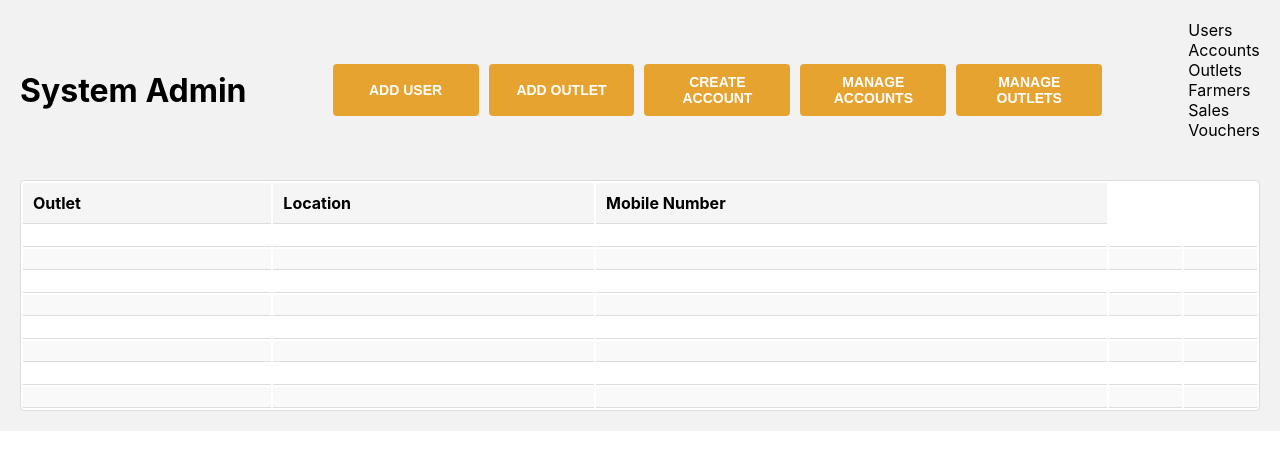
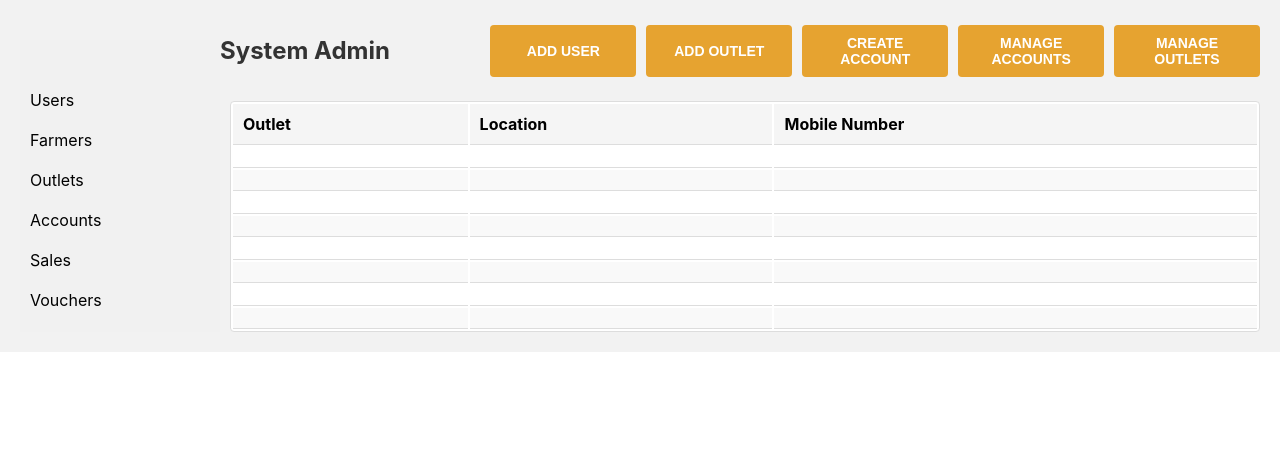
Before and after one commit to BenKungu/cotco_web_app-Front-end, a React (Create React App) app: page /dashboard in a window 1280 px wide. Shown: the top 470 px of the page. Built offline with nearby package versions, Linux system fonts and the light colour scheme.

Commit message:
Modified the dashboard ui

```diff
--- a/src/CotcoOffice.css
+++ b/src/CotcoOffice.css
@@ -1,8 +1,15 @@
 /* DashboardPage.css */
 
 .cotco-container {
+  display: flex;
   padding: 20px;
   background-color: #f2f2f2;
+}
+
+.dashboard-content {
+  flex: 1;
+  display: flex;
+  flex-direction: column;
 }
 
 .cotco-header {
@@ -17,11 +24,9 @@
   font-weight: bold;
   color: #333;
 }
-
-/*.header-buttons .clicked {
-    background-color: #1976d2;
-  }
-  */
+.table-wrapper {
+  margin-left: 10px;
+}
 
 .header-buttons {
   display: flex;
@@ -72,3 +77,32 @@
 .cotco-table tbody tr:hover {
   background-color: #f0f0f0;
 }
+.side-navigation {
+  background-color: #f1f1f1;
+  width: 200px;
+  margin-top: 20px;
+  padding-top: 10px;
+  order: -1;
+}
+
+.side-navigation ul {
+  list-style-type: none;
+  padding: 0;
+  margin: 0;
+}
+
+.side-navigation ul li {
+  padding: 10px;
+  cursor: pointer;
+}
+
+.side-navigation ul li:hover {
+  background-color: #ddd;
+}
+.dashboard-content {
+  display: flex;
+  flex: 1;
+}
+.dashboard-content .table-wrapper {
+  flex: 1;
+}
--- a/src/CotcoOffice.js
+++ b/src/CotcoOffice.js
@@ -1,24 +1,28 @@
 import React from "react";
-import "./CotcoOffice.css"; // Import the CSS file for styling
+import "./CotcoOffice.css";
+import CotcoSideNav from "./CotcoSideNav";
 
 const CotcoOffice = () => {
   return (
     <div className="cotco-container">
+      <div className="dashboard-content">
         <div className="cotco-header">
-        <h1>Cotco Office</h1>
+          <h1 className="header-title">Cotco Office</h1>
           <div className="header-buttons">
             <button>Create Farmer</button>
             <button>Create Sales</button>
             <button>Create Voucher</button>
+            <button>Upload file</button>
           </div>
         </div>
+        <div className="table-wrapper"></div>
         <table className="cotco-table">
           <thead>
             <tr>
               <th>Farmer</th>
               <th>Phone</th>
-            <th>Sales</th>
-            <th>Vouchers</th>
+              <th>Sale</th>
+              <th>Voucher</th>
               <th>Location</th>
             </tr>
           </thead>
@@ -82,6 +86,11 @@ const CotcoOffice = () => {
           </tbody>
         </table>
       </div>
+
+      <div className="side-navigation">
+        <CotcoSideNav />
+      </div>
+    </div>
   );
 };
 
--- /dev/null
+++ b/src/CotcoSideNav.js
@@ -0,0 +1,15 @@
+import React from "react";
+
+const CotcoSideNav = () => {
+  return (
+    <div className="side-navigation">
+      <ul>
+        <li>Farmers</li>
+        <li>Sales</li>
+        <li>Vouchers</li>
+      </ul>
+    </div>
+  );
+};
+
+export default CotcoSideNav;
--- a/src/DashboardPage.css
+++ b/src/DashboardPage.css
@@ -1,8 +1,15 @@
 /* DashboardPage.css */
 
 .dashboard-container {
+  display: flex;
   padding: 20px;
   background-color: #f2f2f2;
+}
+
+.dashboard-content {
+  flex: 1;
+  display: flex;
+  flex-direction: column;
 }
 
 .dashboard-header {
@@ -18,21 +25,12 @@
   color: #333;
 }
 
-/*.header-buttons .clicked {
-  background-color: #1976d2;
+.table-wrapper {
+  margin-left: 10px;
 }
-*/
 
 .header-buttons {
   display: flex;
-}
-
-.side-bar {
-  margin-left: 10px;
-  display: grid;
-  justify-content: space-between;
-  align-items: left;
-  margin-bottom: 20px;
 }
 
 .header-buttons button {
@@ -80,3 +78,35 @@
 .dashboard-table tbody tr:hover {
   background-color: #f0f0f0;
 }
+
+.side-navigation {
+  background-color: #f1f1f1;
+  width: 200px;
+  margin-top: 20px;
+  padding-top: 10px;
+  order: -1;
+}
+
+.side-navigation ul {
+  list-style-type: none;
+  padding: 0;
+  margin: 0;
+}
+
+.side-navigation ul li {
+  padding: 10px;
+  cursor: pointer;
+}
+
+.side-navigation ul li:hover {
+  background-color: #ddd;
+}
+
+.dashboard-content {
+  display: flex;
+  flex: 1;
+}
+
+.dashboard-content .table-wrapper {
+  flex: 1;
+}
--- a/src/DashboardPage.js
+++ b/src/DashboardPage.js
@@ -1,11 +1,13 @@
 import React from "react";
-import "./DashboardPage.css"; // Import the CSS file for styling
+import "./DashboardPage.css";
+import SideNavigation from "./SideNavigation";
 
 const DashboardPage = () => {
   return (
     <div className="dashboard-container">
+      <div className="dashboard-content">
         <div className="dashboard-header">
-        <h1>System Admin</h1>
+          <h1 className="header-title">System Admin</h1>
           <div className="header-buttons">
             <button>Add User</button>
             <button>Add Outlet</button>
@@ -13,17 +15,8 @@ const DashboardPage = () => {
             <button>Manage Accounts</button>
             <button>Manage Outlets</button>
           </div>
-        <div className="side-bar">
-          Users <br />
-          Accounts <br />
-          Outlets <br />
-          Farmers
-          <br />
-          Sales <br />
-          Vouchers
-          <br />
         </div>
-      </div>
+        <div className="table-wrapper">
           <table className="dashboard-table">
             <thead>
               <tr>
@@ -37,12 +30,8 @@ const DashboardPage = () => {
                 <td></td>
                 <td></td>
                 <td></td>
-            <td></td>
-            <td></td>
               </tr>
               <tr>
-            <td></td>
-            <td></td>
                 <td></td>
                 <td></td>
                 <td></td>
@@ -51,12 +40,8 @@ const DashboardPage = () => {
                 <td></td>
                 <td></td>
                 <td></td>
-            <td></td>
-            <td></td>
               </tr>
               <tr>
-            <td></td>
-            <td></td>
                 <td></td>
                 <td></td>
                 <td></td>
@@ -65,12 +50,8 @@ const DashboardPage = () => {
                 <td></td>
                 <td></td>
                 <td></td>
-            <td></td>
-            <td></td>
               </tr>
               <tr>
-            <td></td>
-            <td></td>
                 <td></td>
                 <td></td>
                 <td></td>
@@ -79,12 +60,8 @@ const DashboardPage = () => {
                 <td></td>
                 <td></td>
                 <td></td>
-            <td></td>
-            <td></td>
               </tr>
               <tr>
-            <td></td>
-            <td></td>
                 <td></td>
                 <td></td>
                 <td></td>
@@ -92,6 +69,11 @@ const DashboardPage = () => {
             </tbody>
           </table>
         </div>
+      </div>
+      <div className="side-navigation">
+        <SideNavigation />
+      </div>
+    </div>
   );
 };
 
--- a/src/LoginPage.js
+++ b/src/LoginPage.js
@@ -1,6 +1,6 @@
 import React, { useState } from "react";
-import axios from "axios"; // Import axios for making API requests
-import "./LoginPage.css"; // Import the CSS file for styling
+import axios from "axios";
+import "./LoginPage.css";
 
 const LoginPage = () => {
   const [usernameOrEmail, setUsernameOrEmail] = useState("");
@@ -17,20 +17,20 @@ const LoginPage = () => {
 
   const handleSubmit = async (e) => {
     e.preventDefault();
-    setError(""); // Clear any previous errors
+    setError(""); // Clear previous errors
 
     try {
       const response = await axios.post(
         "https://api-test.blink.co.ke/api/auth/signin",
         { usernameOrEmail, password }
       );
-      // Assuming your backend returns a token upon successful login
+      // backend returns a token upon successful login
       const token = response.data.token;
 
       // Store the token in localStorage or a React context for later use
       localStorage.setItem("token", token);
 
-      // Redirect the user to a different page, e.g., dashboard
+      // Redirect the user to a different page
       window.location.href = "/dashboard";
     } catch (error) {
       // Handle authentication errors
--- /dev/null
+++ b/src/SideNavigation.js
@@ -0,0 +1,18 @@
+import React from "react";
+
+const SideNavigation = () => {
+  return (
+    <div className="side-navigation">
+      <ul>
+        <li>Users</li>
+        <li>Farmers</li>
+        <li>Outlets</li>
+        <li>Accounts</li>
+        <li>Sales</li>
+        <li>Vouchers</li>
+      </ul>
+    </div>
+  );
+};
+
+export default SideNavigation;
```
Lines whose indentation alone changed are shown as unchanged.
